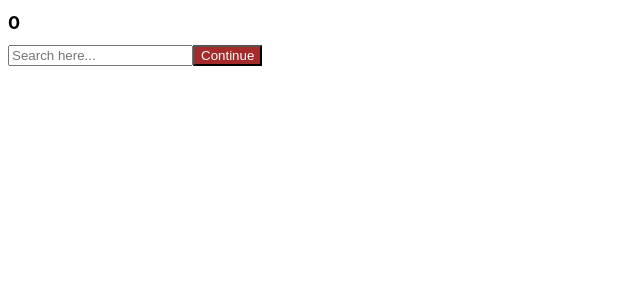
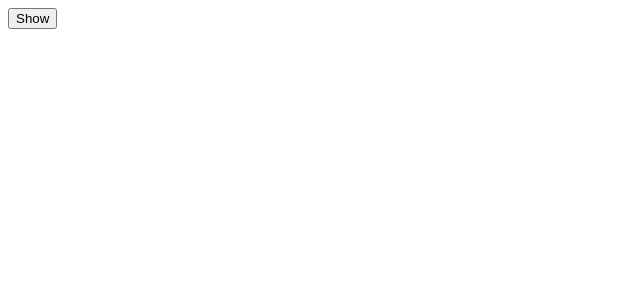
Before and after one commit to goni0607/react-for-beginners2, a React (Create React App) app: page / in a window 1280 px wide. Shown: the top 300 px of the page, without its empty margins (0-640 px from the left). Built offline with nearby package versions, Linux system fonts and the light colour scheme.

Commit message:
6.4 Cleaning

```diff
--- a/src/App.js
+++ b/src/App.js
@@ -2,48 +2,36 @@ import Button from "./Button";
 import styles from "./App.module.css";
 import { useState, useEffect } from "react";
 
-function App() {
-  const [counter, setCounter] = useState(0);
-  const [keyword, setKeyword] = useState("");
-  const onClick = () => setCounter((prev) => prev + 1);
-  const onChangeKeyword = (event) => setKeyword(event.target.value);
-  /**
-   * useEffect() 예제
-   * 두 번째 매개변수를 빈 배열로 제공할 경우 useEffect에 제공한 첫 번째 callback 함수가 처음 한 번만 실행된다.
-   * */
-  /* 항상 실행 */
-  console.log("I run all the time.");
+/**
+ * Cleaning function 사용 예제
+ * Cleaning function이란 컴포넌트가 destroy 될 때 실행되는 function 이다.
+ */
 
-  /* 한 번만 실행 */
+function Hello() {
+  /* arrow function 사용 예제 */
   useEffect(() => {
-    console.log("I run only once.");
+    console.log("hi :)");
+    return () => console.log("bye :(");
   }, []);
 
-  /* keyword 상태가 변경될 경우만 실행 */
-  useEffect(() => {
-    console.log("I run when 'keyword' changed.:", keyword);
-  }, [keyword]);
+  /* 기본 function 사용 예제 */
+  useEffect(function () {
+    console.log("hi :)");
+    return function () {
+      console.log("bye :(");
+    };
+  }, []);
+  return <h1>Hello!!</h1>;
+}
 
-  /* counter 상태가 변경될 경우만 실행 */
-  useEffect(() => {
-    console.log("I run when 'counter' changed.:", counter);
-  }, [counter]);
-
-  /* keyword 또는 counter 상태가 변경될 경우만 실행 */
-  useEffect(() => {
-    console.log("I run when 'keyword' & 'counter' changed.:", keyword, counter);
-  }, [keyword, counter]);
+function App() {
+  const [showing, setShowing] = useState(false);
+  const onClick = () => setShowing((prev) => !prev);
 
   return (
     <div>
-      <h1 className={styles.title}>{counter}</h1>
-      <input
-        type="text"
-        value={keyword}
-        onChange={onChangeKeyword}
-        placeholder="Search here..."
-      />
-      <Button text="Continue" onClick={onClick} />
+      {showing ? <Hello /> : null}
+      <button onClick={onClick}>{showing ? "Hide" : "Show"}</button>
     </div>
   );
 }
```
